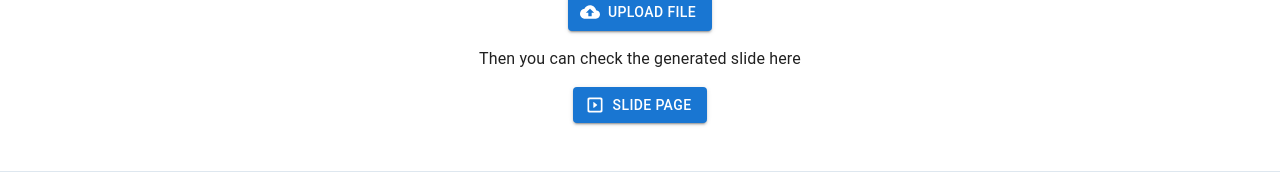
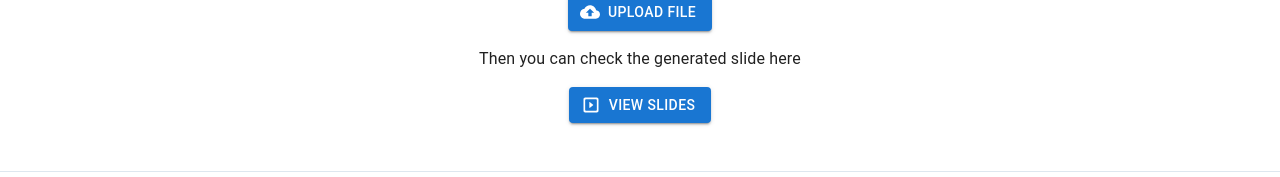
Before and after one commit to QiuMatthew/website-frontend, a React (Create React App) app: page /apps/easy-slide in a window 1280 px wide. Shown: the part 430-607 px from the top of the page. Built offline with nearby package versions, Linux system fonts and the light colour scheme; no server answers.

Commit message:
Update slide generation to use new API endpoints
- Change upload endpoint to /api/slides/upload
- Update slide viewer to use /slides/ path
- Remove hardcoded localhost references

```diff
--- a/src/components/FileUploadButton.js
+++ b/src/components/FileUploadButton.js
@@ -32,7 +32,7 @@ export default function FileUploadButton() {
         formData.append('file', selectedFile)
 
         try {
-            const response = await fetch("http://localhost:8080/upload", {
+            const response = await fetch("/api/slides/upload", {
                 method: 'POST',
                 body: formData,
             })
--- a/src/pages/EasySlidePage.js
+++ b/src/pages/EasySlidePage.js
@@ -42,8 +42,8 @@ export default function EasySlidePage() {
                         Then you can check the generated slide here
                     </Typography>
                 </Container>
-                <Button variant='contained' href='http://localhost:1948/slide.md' startIcon={<SlideshowRounded />}>
-                    Slide Page
+                <Button variant='contained' href='/slides/' target='_blank' startIcon={<SlideshowRounded />}>
+                    View Slides
                 </Button>
             </ThemedBoxContainer>
             <Divider sx={{ pt: 6 }} />
```
